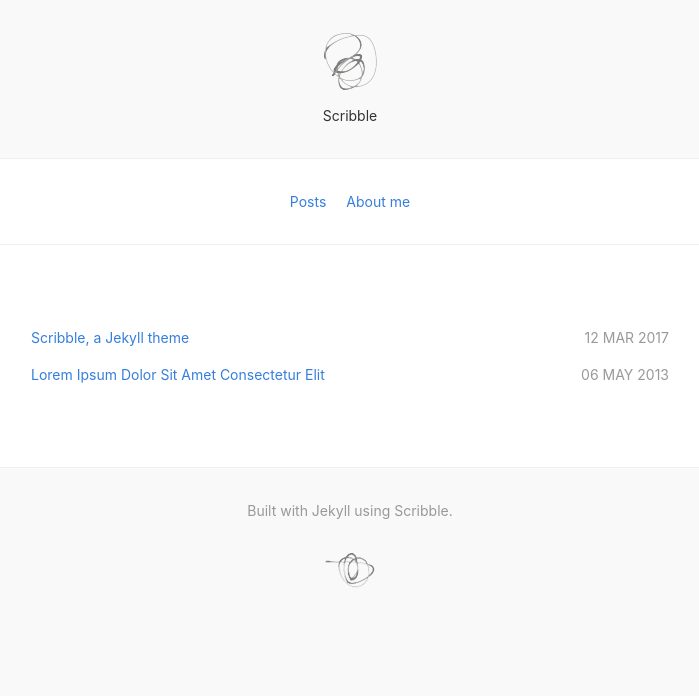
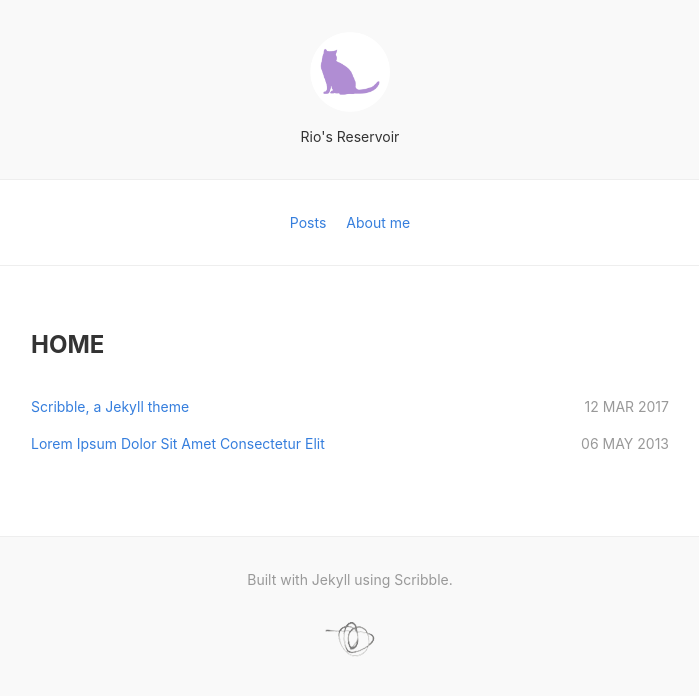
Before and after one commit to arayaryoma/reservoir.allajah.com, a Jekyll site: the page built from index.html, in a window 1280 px wide. Shown: the top 696 px of the page, without its empty margins (290-989 px from the left). Built offline with Jekyll 4.4.1, drawn with Linux system fonts in a browser that asks for light colours; nearby versions of some CDN libraries.

Commit message:
:sparkles: Fix icons

```diff
--- a/404.html
+++ b/404.html
@@ -7,7 +7,7 @@ layout: null
   <head>
     <meta content='Scribble' property='og:title' />
     <title>Scribble</title>
-    <link href='{{ site.url }}/images/fav.png' rel='shortcut icon'>
+    <link href='{{ site.url }}/images/favicon.png' rel='shortcut icon'>
     <link rel="stylesheet" href="{{ site.url }}/stylesheets/style.css"/>
     <meta content='width=device-width, initial-scale=1.0, user-scalable=no' name='viewport'>
     <meta content='text/html; charset=utf-8' http-equiv='content-type' />
--- a/_config.yml
+++ b/_config.yml
@@ -1,11 +1,11 @@
 # ----------- CONFIGURABLE START -----------
-title:            "Scribble"
-description:      "Such theme, very cool."
-url:              http://scribble.muan.co # Site url, without a slash at the end.
-signoff:          "muan" # Your name
+title:            "Rio's Reservoir"
+description:      "Rio/Allajah's blog"
+url:              https://allajah.github.io # Site url, without a slash at the end.
+signoff:          "Allajah" # Your name
 facebook_appid:   # APP ID for like button, remove from /_includes/share.html if unwanted.
 google_analytics: # Set tracking, remove from /javascripts/basic.js if unwanted.
-share:            false # Turn on twitter and facebook share buttons
+share:            true # Turn on twitter and facebook share buttons
 
 links:
   - name:         Posts
--- a/_includes/head.html
+++ b/_includes/head.html
@@ -1,4 +1,4 @@
-<link href='{{ site.url }}/images/fav.png' rel='shortcut icon'>
+<link href='{{ site.url }}/images/favicon.png' rel='shortcut icon'>
 <link href='{{ site.url }}/stylesheets/style.css' rel='stylesheet' type='text/css' />
 <link href='{{ site.url }}/stylesheets/syntax.css' rel='stylesheet' type='text/css' />
 
--- a/_layouts/default.html
+++ b/_layouts/default.html
@@ -10,7 +10,7 @@
   <body class="lh-copy dark-gray pa0 f6 sans-serif bg-super-white">
     <header class="tc mt4">
       <a href="{{ site.url }}">
-        <img src="{{ site.url }}/images/scribble.png" alt="Home" width="53" height="59">
+        <img src="{{ site.url }}/images/icon_circle.png" alt="Home" width="80" height="80">
       </a>
       <p>{{ site.title }}</p>
     </header>
--- a/index.html
+++ b/index.html
@@ -1,4 +1,5 @@
 ---
+title: Home
 ---
 
 <ul class="list pa0">
```
Also changed, not shown: images/favicon.png (added), images/icon_circle.png (added).
